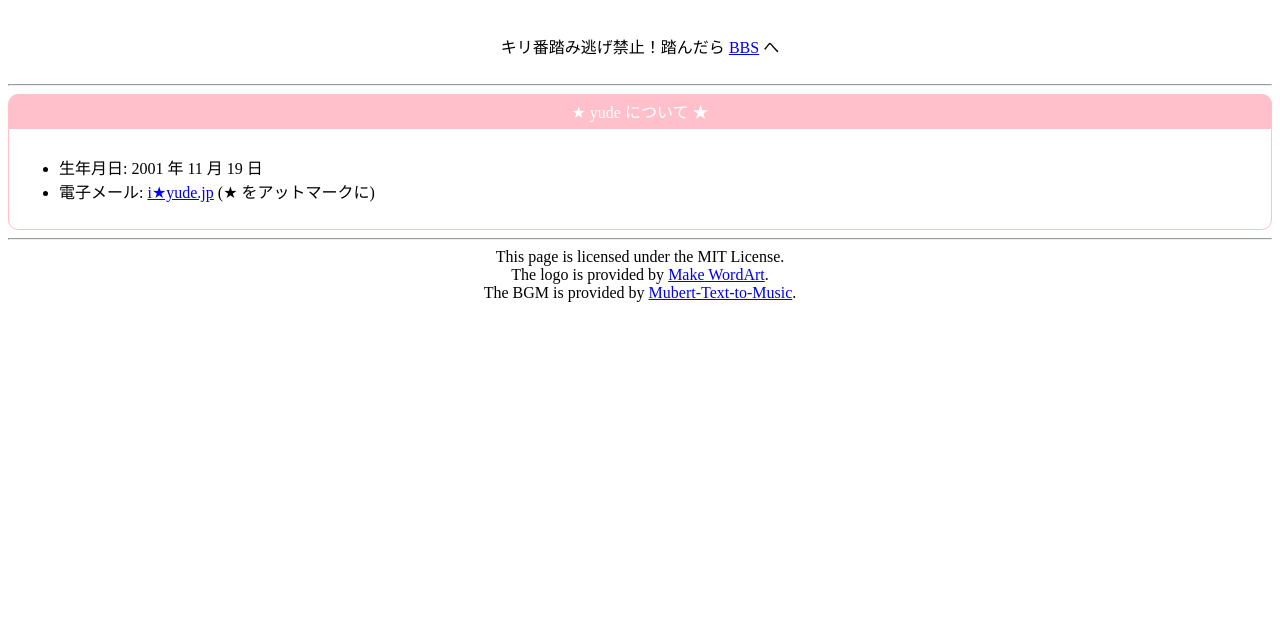
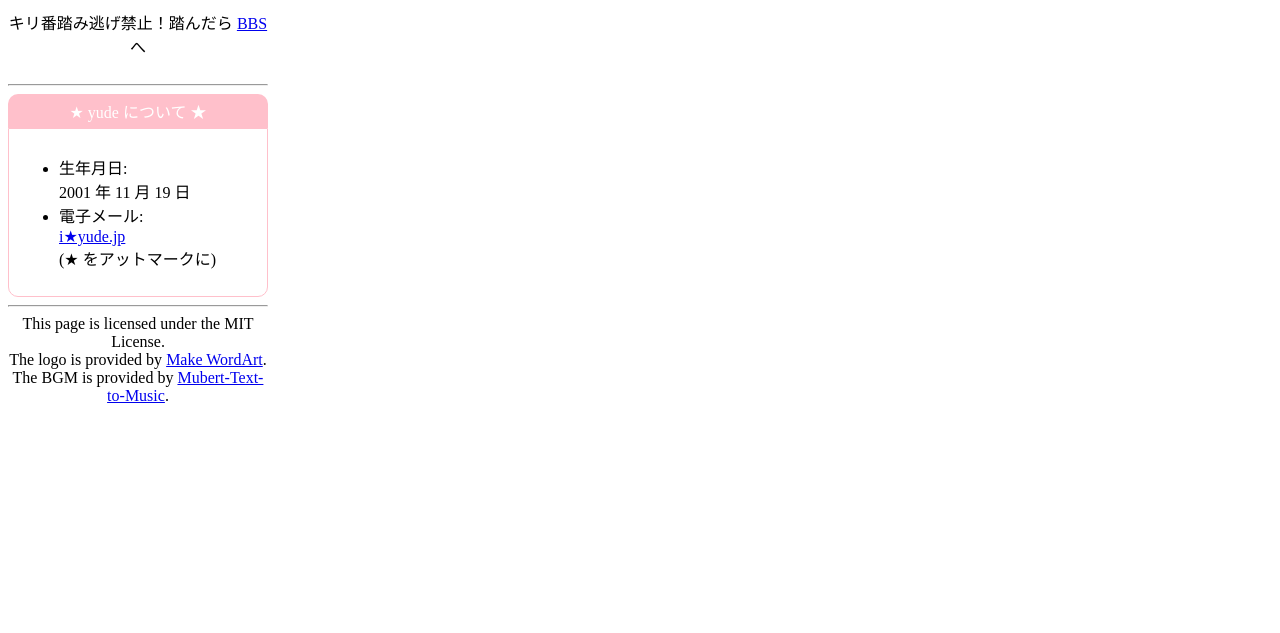
Before and after one commit to yudejp/legacy.yude.jp, a plain HTML site: page index.html in a window 1280 px wide. Shown: the part 167-800 px from the top of the page. Drawn offline with Linux system fonts and the light colour scheme.

Commit message:
feat: apply max width

```diff
--- a/index.html
+++ b/index.html
@@ -6,6 +6,12 @@
     <meta http-equiv="Content-Type"
         content="text/html; charset=UTF-8">
     <title>yude.jp</title>
+    <style>
+        body,
+        img {
+            max-width: 260px;
+        }
+    </style>
 </head>
 
 <body>
@@ -41,8 +47,8 @@ background: #ffffff;
 border-radius: 0 0 10px 10px;"
             align="left">
             <ul>
-                <li>生年月日: 2001 年 11 月 19 日</li>
-                <li>電子メール: <a href="mailto:i@yude.jp">i★yude.jp</a> (★ をアットマークに)</li>
+                <li>生年月日:<br> 2001 年 11 月 19 日</li>
+                <li>電子メール: <br><a href="mailto:i@yude.jp">i★yude.jp</a> <br>(★ をアットマークに)</li>
             </ul>
         </div>
         <hr>
```
